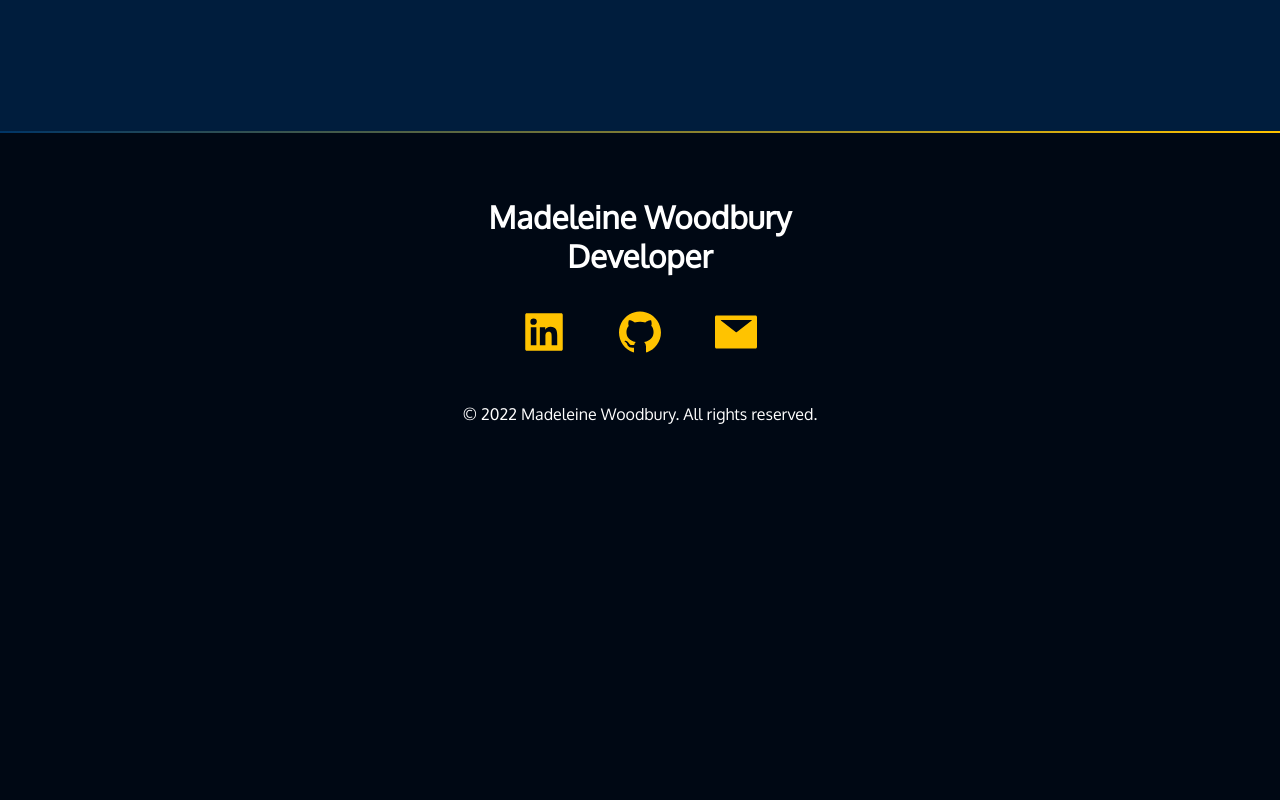
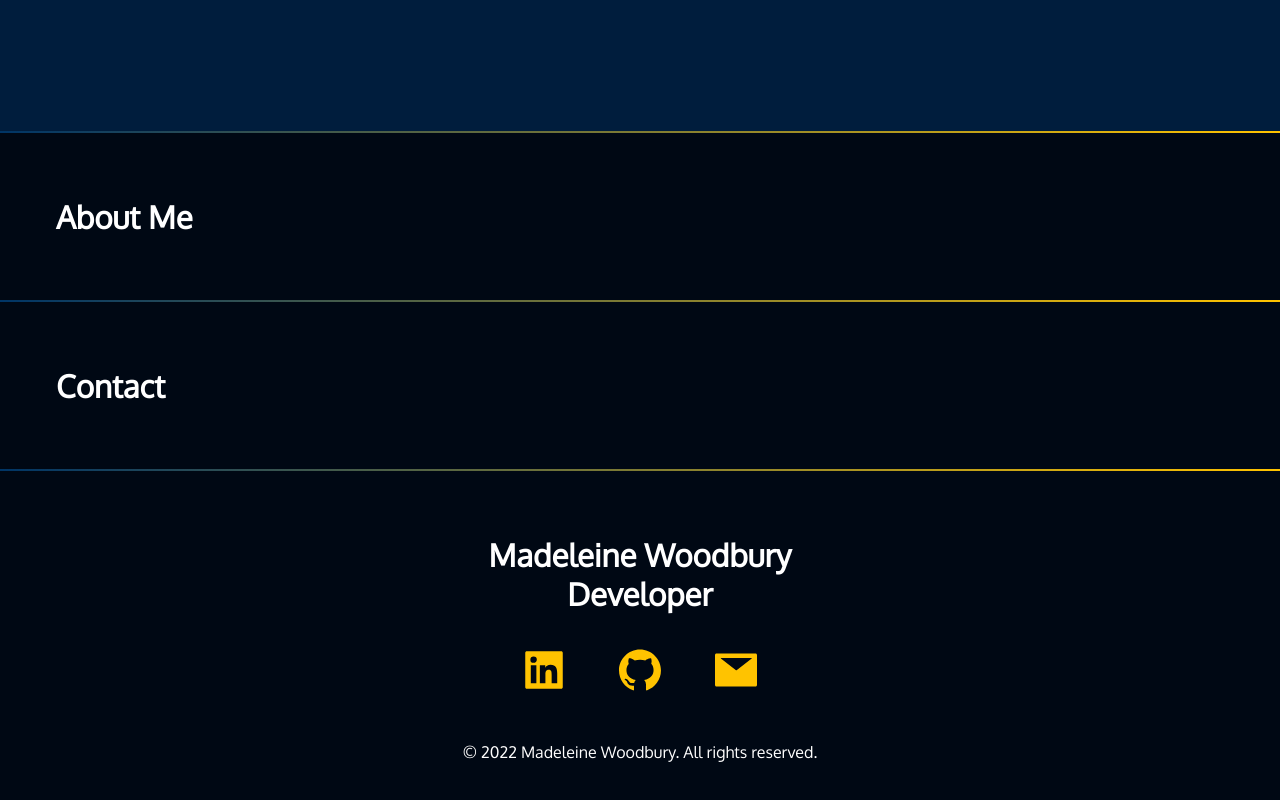
Before and after one commit to madeleinewoodbury/portfolio, a React (Create React App) app: page / in a window 1280 px wide. Shown: the part 2481-3281 px from the top of the page. Before the commit the page ends 2991 px from the top, so only its background shows below. Built offline with nearby package versions, Linux system fonts and the light colour scheme; a web font is replaced by a local one.

Commit message:
remove react router, all in one page

```diff
--- a/src/App.js
+++ b/src/App.js
@@ -1,24 +1,28 @@
-import { BrowserRouter as Router, Routes, Route } from 'react-router-dom';
 import Navbar from './components/layout/Navbar';
-import Home from './pages/Home';
+import Landing from './pages/Landing';
+import Projects from './pages/Projects';
 import About from './pages/About';
 import Contact from './pages/Contact';
 import Footer from './components/layout/Footer';
+import Gradient from './components/layout/Gradient';
 import './App.css';
 
 function App() {
   return (
-    <Router>
+    <>
       <Navbar />
       <main>
-        <Routes>
-          <Route path='/' element={<Home />} />
-          <Route path='/about' element={<About />} />
-          <Route path='/contact' element={<Contact />} />
-        </Routes>
+        <Landing />
+        <Gradient />
+        <Projects />
+        <Gradient />
+        <About />
+        <Gradient />
+        <Contact />
+        <Gradient />
       </main>
       <Footer />
-    </Router>
+    </>
   );
 }
 
--- a/src/components/Info.js
+++ /dev/null
@@ -1,11 +0,0 @@
-const Info = () => {
-  return (
-    <section id='info'>
-      <div className='container'>
-        <h2>About Me</h2>
-      </div>
-    </section>
-  );
-};
-
-export default Info;
--- a/src/components/Skills.js
+++ /dev/null
@@ -1,11 +0,0 @@
-const Skills = () => {
-  return (
-    <section id='skills' className='bg-dark'>
-      <div className='container'>
-        <h2>Skills</h2>
-      </div>
-    </section>
-  );
-};
-
-export default Skills;
--- a/src/components/layout/Navbar.js
+++ b/src/components/layout/Navbar.js
@@ -1,4 +1,3 @@
-import { NavLink, Link } from 'react-router-dom';
 import { AiFillCode, AiFillLinkedin, AiFillGithub } from 'react-icons/ai';
 const Navbar = () => {
   return (
@@ -6,20 +5,20 @@ const Navbar = () => {
       <ul>
         <li>
           <h1>
-            <Link className='brand' to='/'>
+            <a className='brand' href='#intro'>
               <AiFillCode aria-hidden='true' className='icon' />
               <span>Madeleine Woodbury</span>
-            </Link>
+            </a>
           </h1>
         </li>
         <li>
-          <NavLink to='#projects'>Projects</NavLink>
+          <a href='#projects'>Projects</a>
         </li>
         <li>
-          <NavLink to='/about'>About</NavLink>
+          <a href='#about'>About</a>
         </li>
         <li>
-          <NavLink to='/contact'>Contact</NavLink>
+          <a href='#contact'>Contact</a>
         </li>
         <li>
           <a href='https://github.com/madeleinewoodbury'>
--- a/src/pages/About.js
+++ b/src/pages/About.js
@@ -1,15 +1,10 @@
-import Info from '../components/Info';
-import Skills from '../components/Skills';
-import Gradient from '../components/layout/Gradient';
-
 const About = () => {
   return (
-    <>
-      <Info />
-      <Gradient />
-      <Skills />
-      <Gradient />
-    </>
+    <section id='about'>
+      <div className='container'>
+        <h2>About Me</h2>
+      </div>
+    </section>
   );
 };
 
--- a/src/pages/Contact.js
+++ b/src/pages/Contact.js
@@ -1,7 +1,9 @@
 const Contact = () => {
   return (
-    <div>
-      <h1>Contact</h1>
+    <div id='contact'>
+      <div className='container'>
+        <h2>Contact</h2>
+      </div>
     </div>
   );
 };
--- a/src/pages/Home.js
+++ /dev/null
@@ -1,16 +0,0 @@
-import Landing from '../components/Landing';
-import Projects from '../components/Projects';
-import Gradient from '../components/layout/Gradient';
-
-const Home = () => {
-  return (
-    <>
-      <Landing />
-      <Gradient />
-      <Projects />
-      <Gradient />
-    </>
-  );
-};
-
-export default Home;
```
Also changed, not shown: src/pages/Landing.js (renamed from src/components/Landing.js), src/pages/Projects.js (renamed from src/components/Projects.js).
